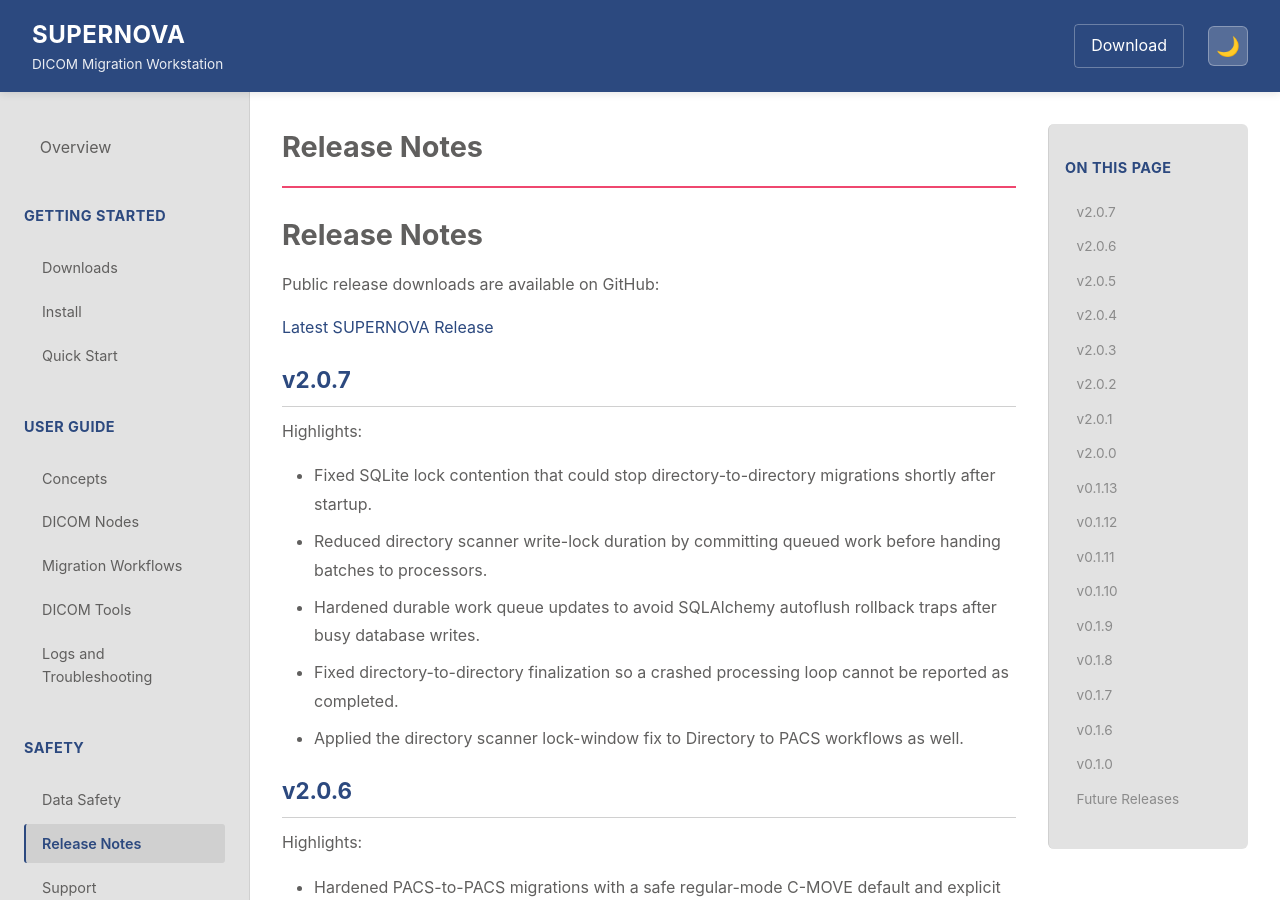
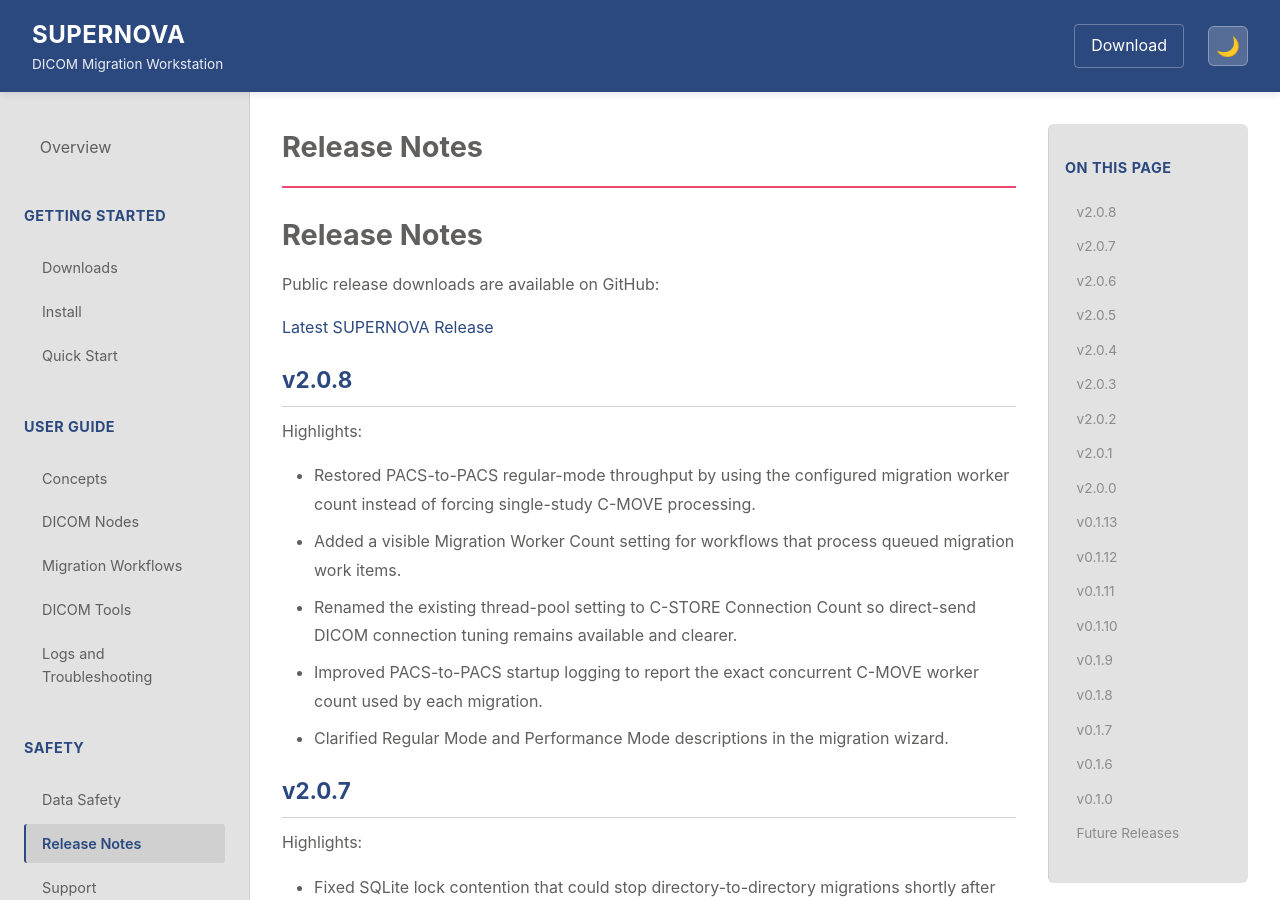
Before and after one commit to JayDubb85/SUPERNOVA-Releases, a Jekyll site: the page built from docs/release-notes.md, in a window 1280 px wide and 900 px high. Built offline with Jekyll 4.4.1, drawn with Linux system fonts in a browser that asks for light colours.

Commit message:
Update public documentation

```diff
--- a/docs/release-notes.md
+++ b/docs/release-notes.md
@@ -9,6 +9,16 @@ description: SUPERNOVA public release notes
 Public release downloads are available on GitHub:
 
 [Latest SUPERNOVA Release](https://github.com/JayDubb85/SUPERNOVA-Releases/releases/latest)
+
+## v2.0.8
+
+Highlights:
+
+- Restored PACS-to-PACS regular-mode throughput by using the configured migration worker count instead of forcing single-study C-MOVE processing.
+- Added a visible Migration Worker Count setting for workflows that process queued migration work items.
+- Renamed the existing thread-pool setting to C-STORE Connection Count so direct-send DICOM connection tuning remains available and clearer.
+- Improved PACS-to-PACS startup logging to report the exact concurrent C-MOVE worker count used by each migration.
+- Clarified Regular Mode and Performance Mode descriptions in the migration wizard.
 
 ## v2.0.7
 
```
